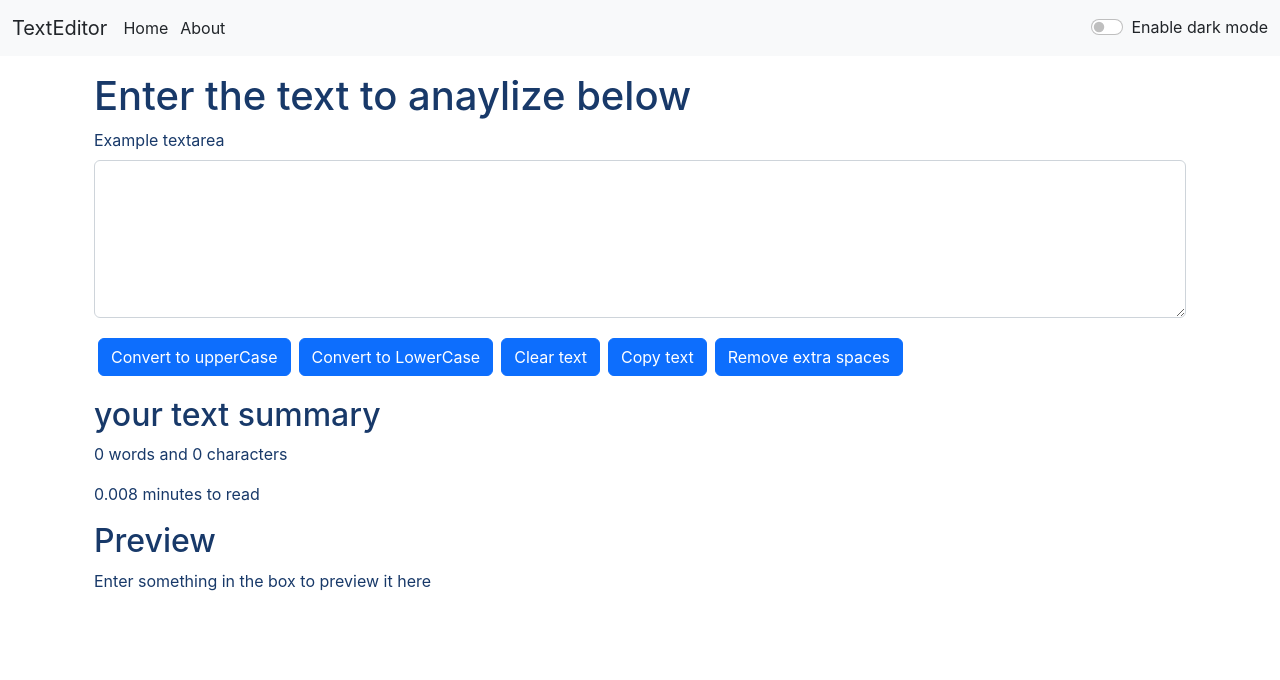
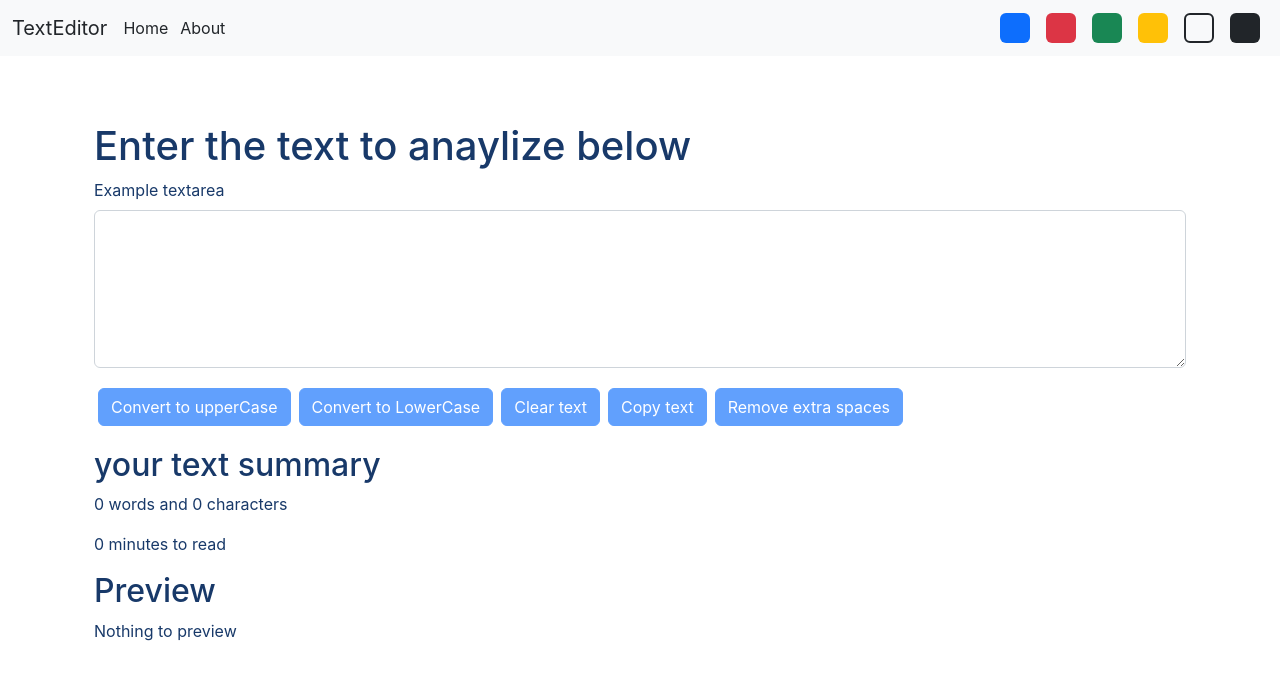
Before and after one commit to Nouman-Harri/My-react-app, a React (Create React App) app: page / in a window 1280 px wide. Shown: the top 680 px of the page. Built offline with nearby package versions, Linux system fonts and the light colour scheme.

Commit message:
new coloring to the project

```diff
--- a/src/App.js
+++ b/src/App.js
@@ -20,13 +20,23 @@ function App() {
       setAlert(null);
     }, 1500);
   };
+  const removeBodyClasses = ()=>{
+    document.body.classList.remove('bg-light')
+    document.body.classList.remove('bg-warning')
+    document.body.classList.remove('bg-success')
+    document.body.classList.remove('bg-dark')
+    document.body.classList.remove('bg-danger')
+  }
 
-  const toggleMode = () => {
+
+  const toggleMode = (cls) => {
+    removeBodyClasses();
+    document.body.classList.add('bg-'+ cls)
     if (mode === "light") {
       setMode("dark");
       document.body.style.backgroundColor = "#183969";
       showAlert("Dark mode has been enabled", "sucess");
-      document.title = "Harry - Dark mode";
+      // document.title = "Harry - Dark mode";
       // setInterval(() => {
       //   document.title = "install my app";
       // }, 2000);
@@ -37,7 +47,7 @@ function App() {
       setMode("light");
       document.body.style.backgroundColor = "white";
       showAlert("Light mode has been enabled", "sucess");
-      document.title = "Harry - Light mode";
+      // document.title = "Harry - Light mode";
     }
   };
   return (
--- a/src/components/About/About.js
+++ b/src/components/About/About.js
@@ -1,4 +1,4 @@
-import React, { useState } from "react";
+import React from "react";
 
 export default function About(props) {
   // const [myStyle, setMyStyle] = useState({
@@ -6,25 +6,26 @@ export default function About(props) {
   //   backgroundColor: "white",
   // });
   let myStyle = {
-    color: props.mode === 'dark'?'white':'#0d94fd6b',
-    backgroundColor: props.mode === 'dark'?'#0d94fd6b':'white',
-  }
-
-
-
-
-
+    color: props.mode === "dark" ? "white" : "#042743",
+    backgroundColor: props.mode === "dark" ? "rgb(36 74 104)" : "white",
+    // border: "2px solid",
+    // borderColor: props.mode === "dark" ? "white" : "#042743",
+  };
   return (
     <div className="container">
-      <h2 className="my-3">About Us</h2>
+      <h2
+        className="my-3"
+        style={{ color: props.mode === "dark" ? "white" : "#042743" }}
+      >
+        About Us
+      </h2>
       <div className="accordion" id="accordionExample" style={myStyle}>
         <div className="accordion-item">
           <h2 className="accordion-header" id="headingOne">
             <button
               className="accordion-button"
-              // style={myStyle}
-
-
+              style={myStyle}
+              // style={{ color: props.mode === "dark" ? "white" : "#183969" }}
               type="button"
               data-bs-toggle="collapse"
               data-bs-target="#collapseOne"
@@ -40,18 +41,18 @@ export default function About(props) {
             aria-labelledby="headingOne"
             data-bs-parent="#accordionExample"
           >
-            <div className="accordion-body">
+            <div className="accordion-body" style={myStyle}>
               TextEditor gives you way to anaylize your text quickly and
               efficiently. Be it word count, character count or anything you
               need to anaylize your text.
             </div>
           </div>
         </div>
-        <div className="accordion-item">
+        <div className="accordion-item" style={myStyle}>
           <h2 className="accordion-header" id="headingTwo">
             <button
               className="accordion-button collapsed"
-              // style={myStyle}
+              style={myStyle}
               type="button"
               data-bs-toggle="collapse"
               data-bs-target="#collapseTwo"
@@ -67,7 +68,7 @@ export default function About(props) {
             aria-labelledby="headingTwo"
             data-bs-parent="#accordionExample"
           >
-            <div className="accordion-body">
+            <div className="accordion-body" style={myStyle}>
               TextEditor is a free character counter tool that provides instant
               character count & word count statistics for a given text.
               TextEditor reports the number of words and characters. Thus it is
@@ -75,11 +76,11 @@ export default function About(props) {
             </div>
           </div>
         </div>
-        <div className="accordion-item">
+        <div className="accordion-item" style={myStyle}>
           <h2 className="accordion-header" id="headingThree">
             <button
               className="accordion-button collapsed"
-              // style={myStyle}
+              style={myStyle}
               type="button"
               data-bs-toggle="collapse"
               data-bs-target="#collapseThree"
@@ -95,7 +96,7 @@ export default function About(props) {
             aria-labelledby="headingThree"
             data-bs-parent="#accordionExample"
           >
-            <div className="accordion-body">
+            <div className="accordion-body" style={myStyle}>
               This word counter software works in any web browsers such as
               chrome, Firefox, Internet, Explorer, Safari, Opera.It suits to
               count characters in facebook, Blog, Excel document, pdf document,
--- a/src/components/Alert/Alert.js
+++ b/src/components/Alert/Alert.js
@@ -6,13 +6,15 @@ export default function Alert(props) {
     return lower.charAt(0).toUpperCase() + lower.slice(1);
   };
   return (
-    props.alert && (
+    <div style={{ height: "50px" }}>
+      {props.alert && (
         <div
           className={`alert alert-${props.alert.type} alert-dark fade show`}
           role="alert"
         >
           <strong>{capitalize(props.alert.type)}</strong>: {props.alert.msg}
         </div>
-    )
+      )}
+    </div>
   );
 }
--- a/src/components/Navbar/Navbar.js
+++ b/src/components/Navbar/Navbar.js
@@ -1,13 +1,13 @@
 import React from "react";
 import { Link } from "react-router-dom";
-// import PropTypes from "prop-types";
+import PropTypes from "prop-types";
 import "./Navbar.css";
 
 export default function Navbar(props) {
   return (
     <>
       <nav
-        className={`navbar navbar-expand-lg navbar-${props.mode} bg-${props.mode}`}
+        className={`navbar navbar-expand-lg navbar-${props.mode} bg-${props.mode}` }
       >
         <div className="container-fluid">
           <Link
@@ -53,35 +53,49 @@ export default function Navbar(props) {
                 </Link>
               </li>
             </ul>
-            {/* <form className="d-flex" role="search">
-              <input
-                className="form-control me-2"
-                type="search"
-                placeholder="Search"
-                aria-label="Search"
-              />
-              <button className="btn btn-primary" type="submit">
-                Search
-              </button>
-            </form> */}
-            <div
-              className={`form-check form-switch text-${
-                props.mode === "light" ? "dark" : "light"
-              }`}
-            >
-              <input
-                className="form-check-input"
-                onClick={props.toggleMode}
-                type="checkbox"
-                role="switch"
-                id="flexSwitchCheckDefault"
-              />
-              <label
-                className="form-check-label"
-                htmlFor="flexSwitchCheckDefault"
-              >
-                Enable dark mode
-              </label>
+            <div className="d-flex">
+              <div
+                className="bg-primary rounded mx-2"
+                onClick={() => {
+                  props.toggleMode("primary");
+                }}
+                style={{ height: "30px", width: "30px", cursor: "pointer" }}
+              ></div>
+              <div
+                className="bg-danger rounded mx-2"
+                onClick={() => {
+                  props.toggleMode("danger");
+                }}
+                style={{ height: "30px", width: "30px", cursor: "pointer" }}
+              ></div>
+              <div
+                className="bg-success rounded mx-2"
+                onClick={() => {
+                  props.toggleMode("success");
+                }}
+                style={{ height: "30px", width: "30px", cursor: "pointer" }}
+              ></div>
+              <div
+                className="bg-warning rounded mx-2"
+                onClick={() => {
+                  props.toggleMode("warning");
+                }}
+                style={{ height: "30px", width: "30px", cursor: "pointer" }}
+              ></div>
+              <div
+                className="bg-light rounded mx-2"
+                onClick={() => {
+                  props.toggleMode("light");
+                }}
+                style={{ height: "30px", width: "30px", cursor: "pointer", border: '2px solid' }}
+              ></div>
+              <div
+                className="bg-dark rounded mx-2"
+                onClick={() => {
+                  props.toggleMode("dark");
+                }}
+                style={{ height: "30px", width: "30px", cursor: "pointer" }}
+              ></div>
             </div>
           </div>
         </div>
@@ -90,11 +104,11 @@ export default function Navbar(props) {
   );
 }
 
-// Navbar.propTypes = {
-//   title: PropTypes.string.isRequired,
-//   aboutText: PropTypes.string.isRequired,
-// };
-// Navbar.defaultProps = {
-//   title: "set title here",
-//   aboutText: "about text here",
-// };
+Navbar.propTypes = {
+  title: PropTypes.string.isRequired,
+  aboutText: PropTypes.string.isRequired,
+};
+Navbar.defaultProps = {
+  title: "set title here",
+  aboutText: "about text here",
+};
--- a/src/components/TextForm/TextForm.js
+++ b/src/components/TextForm/TextForm.js
@@ -27,6 +27,7 @@ export default function TextForm(props) {
     var text = document.getElementById("myBox");
     text.select();
     navigator.clipboard.writeText(text.value);
+    document.getSelection().removeAllRanges();
     props.showAlert("texted copied", "sucess");
   };
   //  this function is to remove the extra spacres that have been added into the text
@@ -53,7 +54,7 @@ export default function TextForm(props) {
             className="form-control"
             value={text}
             style={{
-              backgroundColor: props.mode === "dark" ? "grey" : "white",
+              backgroundColor: props.mode === "dark" ? "#13466e" : "white",
               color: props.mode === "dark" ? "white" : "#183969",
             }}
             onChange={handelOnchange}
@@ -61,19 +62,39 @@ export default function TextForm(props) {
             rows="6"
           ></textarea>
         </div>
-        <button className="btn btn-primary mx-1 my-1" onClick={handlerUpClick}>
+        <button
+          disabled={text.length === 0}
+          className="btn btn-primary mx-1 my-1"
+          onClick={handlerUpClick}
+        >
           Convert to upperCase
         </button>
-        <button className="btn btn-primary mx-1 my-1" onClick={handlerLoClick}>
+        <button
+          disabled={text.length === 0}
+          className="btn btn-primary mx-1 my-1"
+          onClick={handlerLoClick}
+        >
           Convert to LowerCase
         </button>
-        <button className="btn btn-primary mx-1 my-1" onClick={handlerClearClick}>
+        <button
+          disabled={text.length === 0}
+          className="btn btn-primary mx-1 my-1"
+          onClick={handlerClearClick}
+        >
           Clear text
         </button>
-        <button className="btn btn-primary mx-1 my-1" onClick={handleCopy}>
+        <button
+          disabled={text.length === 0}
+          className="btn btn-primary mx-1 my-1"
+          onClick={handleCopy}
+        >
           Copy text
         </button>
-        <button className="btn btn-primary mx-1 my-1" onClick={handelExtraSpace}>
+        <button
+          disabled={text.length === 0}
+          className="btn btn-primary mx-1 my-1"
+          onClick={handelExtraSpace}
+        >
           Remove extra spaces
         </button>
       </div>
@@ -83,15 +104,22 @@ export default function TextForm(props) {
       >
         <h2>your text summary</h2>
         <p>
-          {text.split(" ").filter((element)=> {return element.length!==0}).length} words and {text.length} characters
+          {
+            text.split(" ").filter((element) => {
+              return element.length !== 0;
+            }).length
+          }{" "}
+          words and {text.length} characters
         </p>
-        <p>{0.008 * text.split(" ").length} minutes to read</p>
+        <p>
+          {0.008 *
+            text.split(" ").filter((element) => {
+              return element.length !== 0;
+            }).length}{" "}
+          minutes to read
+        </p>
         <h2>Preview</h2>
-        <p>
-          {text.length > 0
-            ? text
-            : "Enter something in the box to preview it here"}
-        </p>
+        <p>{text.length > 0 ? text : "Nothing to preview"}</p>
       </div>
     </>
   );
```
Lines whose indentation alone changed are shown as unchanged.
